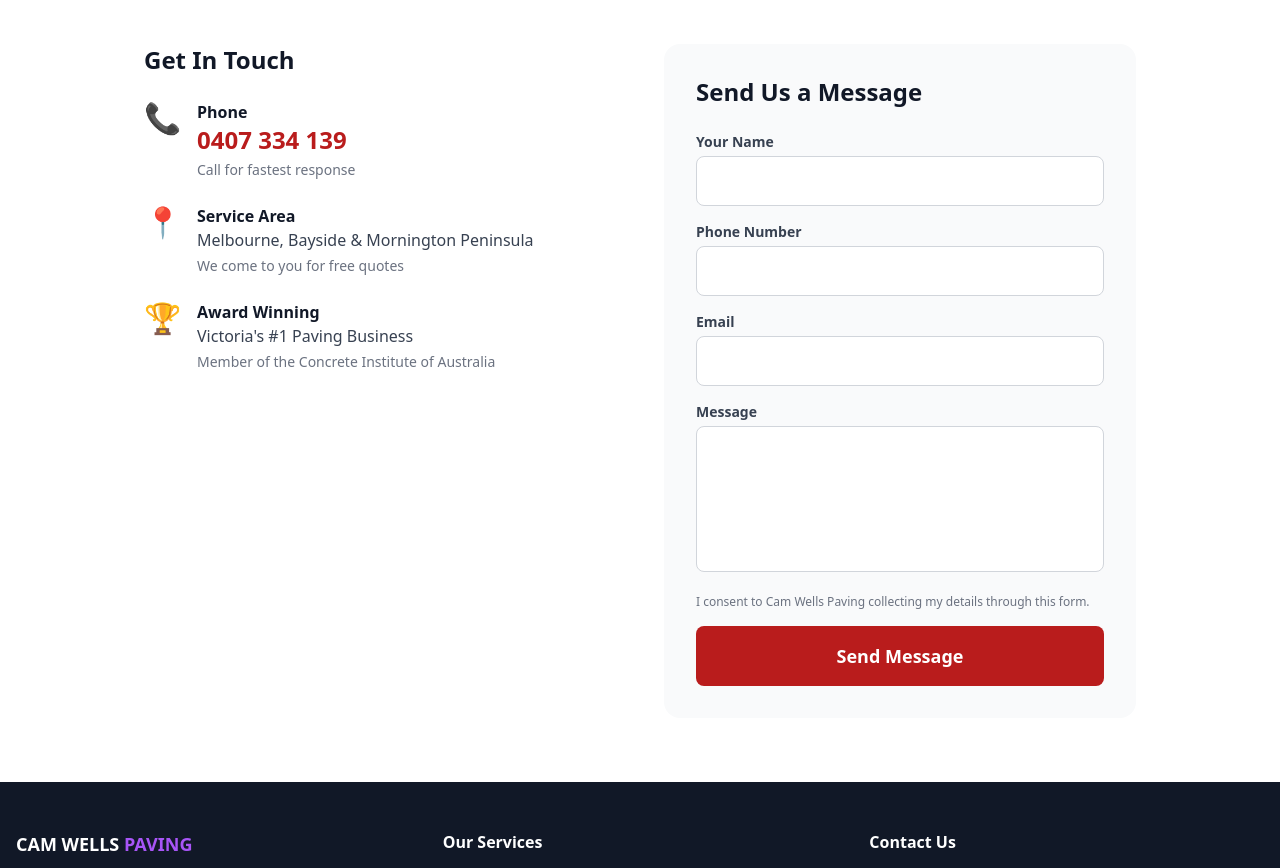
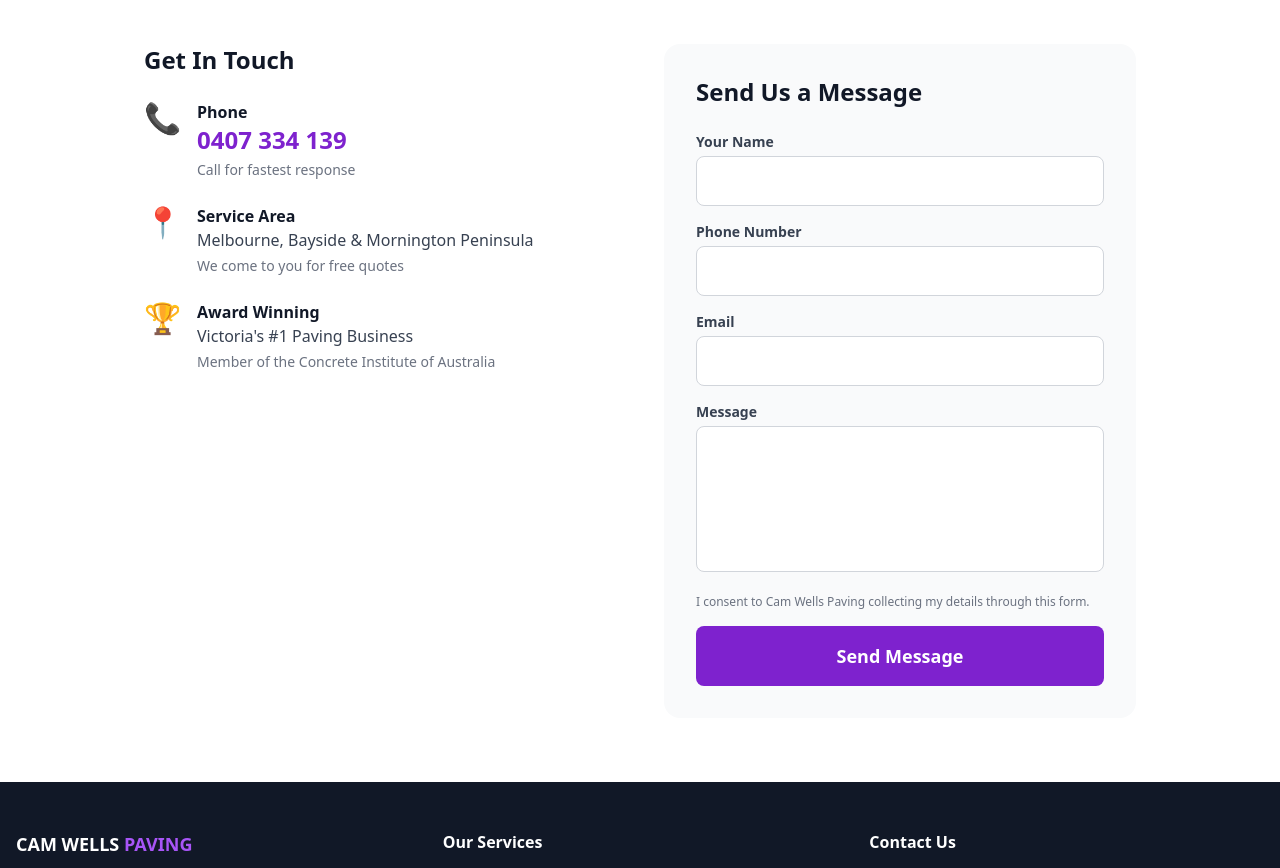
Before and after one commit to StrategyCentral/camwells-paving, a Next.js app: page /contact-us in a window 1280 px wide. Shown: the part 420-1288 px from the top of the page. Built offline with nearby package versions, Linux system fonts and the light colour scheme.

Commit message:
style: red→purple to match Jupiter theme

```diff
--- a/app/contact-us/page.tsx
+++ b/app/contact-us/page.tsx
@@ -22,7 +22,7 @@ export default function ContactPage() {
                 <span className="text-3xl">📞</span>
                 <div>
                   <p className="font-bold text-gray-900">Phone</p>
-                  <a href="tel:0407334139" className="text-red-700 text-2xl font-black hover:text-red-800">0407 334 139</a>
+                  <a href="tel:0407334139" className="text-purple-700 text-2xl font-black hover:text-red-800">0407 334 139</a>
                   <p className="text-sm text-gray-500 mt-1">Call for fastest response</p>
                 </div>
               </div>
@@ -51,26 +51,26 @@ export default function ContactPage() {
               <div>
                 <label className="block text-sm font-bold text-gray-700 mb-1">Your Name</label>
                 <input type="text" name="name" required
-                  className="w-full border border-gray-300 rounded-lg px-4 py-3 focus:ring-2 focus:ring-red-500 focus:border-transparent outline-none" />
+                  className="w-full border border-gray-300 rounded-lg px-4 py-3 focus:ring-2 focus:ring-purple-500 focus:border-transparent outline-none" />
               </div>
               <div>
                 <label className="block text-sm font-bold text-gray-700 mb-1">Phone Number</label>
                 <input type="tel" name="phone"
-                  className="w-full border border-gray-300 rounded-lg px-4 py-3 focus:ring-2 focus:ring-red-500 focus:border-transparent outline-none" />
+                  className="w-full border border-gray-300 rounded-lg px-4 py-3 focus:ring-2 focus:ring-purple-500 focus:border-transparent outline-none" />
               </div>
               <div>
                 <label className="block text-sm font-bold text-gray-700 mb-1">Email</label>
                 <input type="email" name="email"
-                  className="w-full border border-gray-300 rounded-lg px-4 py-3 focus:ring-2 focus:ring-red-500 focus:border-transparent outline-none" />
+                  className="w-full border border-gray-300 rounded-lg px-4 py-3 focus:ring-2 focus:ring-purple-500 focus:border-transparent outline-none" />
               </div>
               <div>
                 <label className="block text-sm font-bold text-gray-700 mb-1">Message</label>
                 <textarea name="message" rows={5}
-                  className="w-full border border-gray-300 rounded-lg px-4 py-3 focus:ring-2 focus:ring-red-500 focus:border-transparent outline-none resize-none" />
+                  className="w-full border border-gray-300 rounded-lg px-4 py-3 focus:ring-2 focus:ring-purple-500 focus:border-transparent outline-none resize-none" />
               </div>
               <p className="text-xs text-gray-500">I consent to Cam Wells Paving collecting my details through this form.</p>
               <button type="submit"
-                className="w-full bg-red-700 hover:bg-red-800 text-white font-black py-4 rounded-lg transition-colors text-lg">
+                className="w-full bg-purple-700 hover:bg-purple-800 text-white font-black py-4 rounded-lg transition-colors text-lg">
                 Send Message
               </button>
             </form>
```
